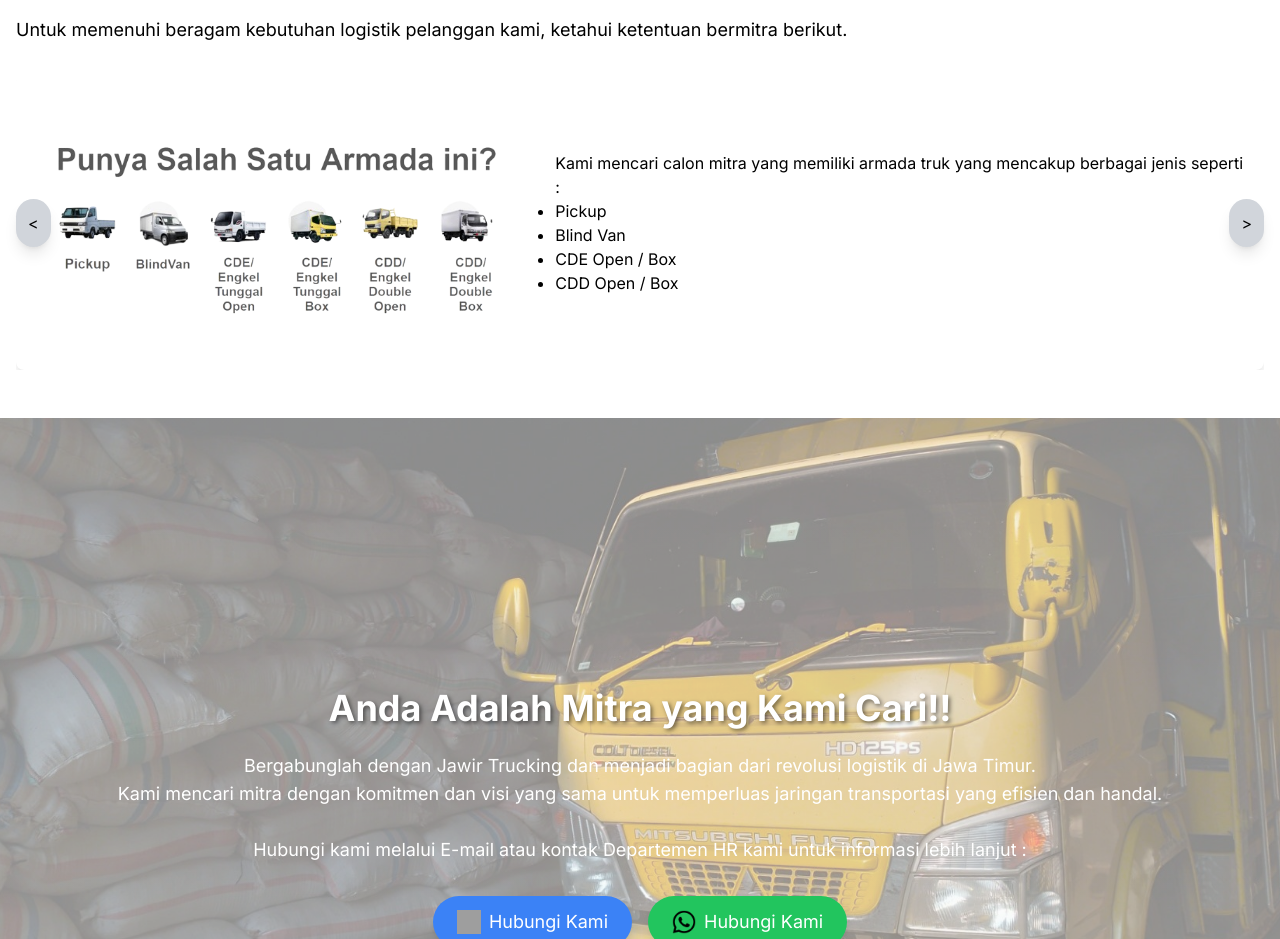
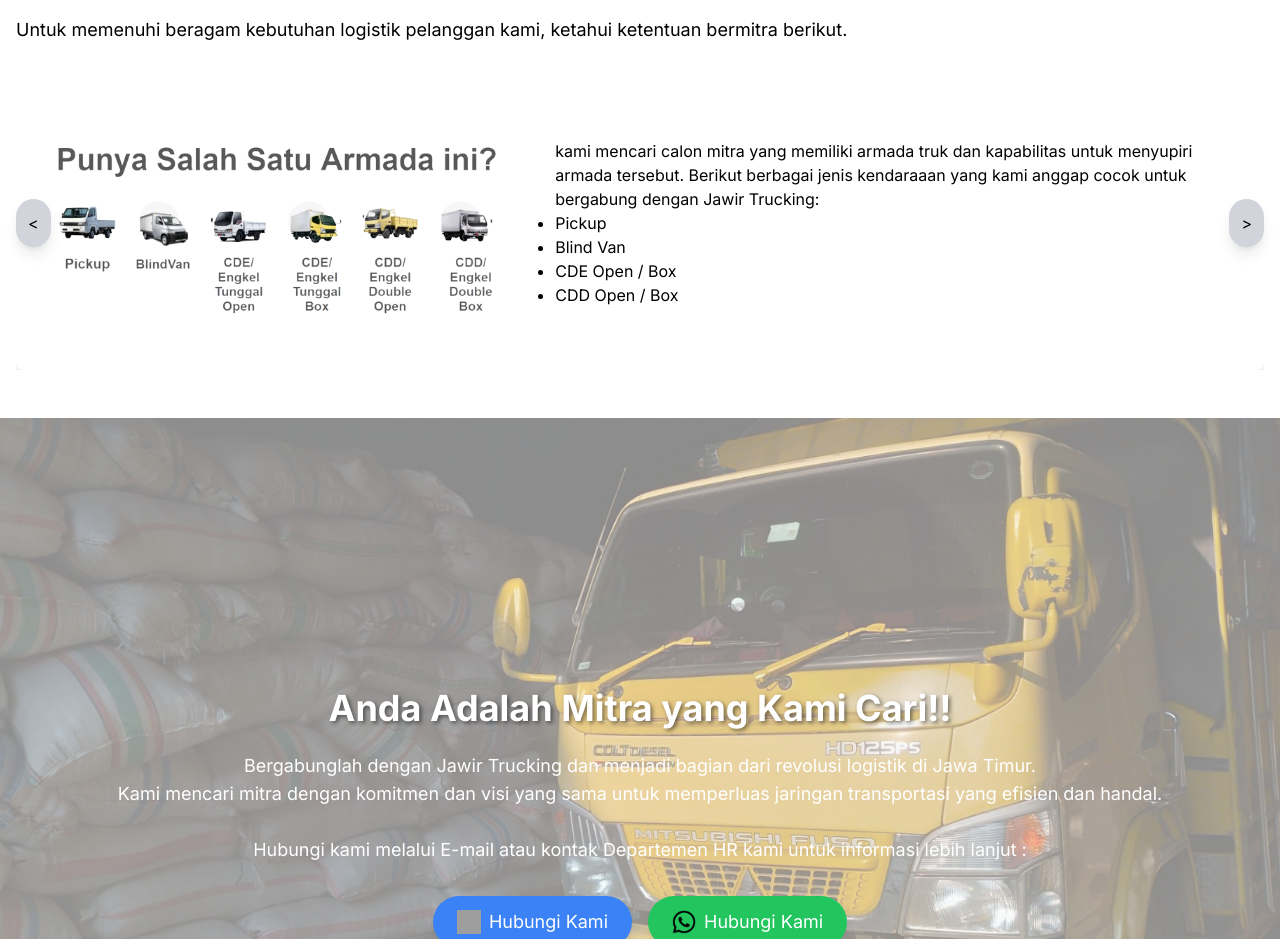
Before and after one commit to Ghavio1516/jawirtrucking, a Next.js app: page /mitra in a window 1280 px wide. Shown: the part 1000-1939 px from the top of the page. Built offline with nearby package versions, Linux system fonts and the light colour scheme; grey boxes are pictures that could not be loaded.

Commit message:
adjust word

```diff
--- a/app/mitra/page.js
+++ b/app/mitra/page.js
@@ -22,7 +22,7 @@ const Mitra = () => {
       alt: "Truck",
       description: (
         <div>
-          <p className="list-disc pl-5 text-left">Kami mencari calon mitra yang memiliki armada truk yang mencakup berbagai jenis seperti :</p>
+          <p className="list-disc pl-5 text-left">kami mencari calon mitra yang memiliki armada truk dan kapabilitas untuk menyupiri armada tersebut. Berikut berbagai jenis kendaraaan yang kami anggap cocok untuk bergabung dengan Jawir Trucking:</p>
           <ul className="list-disc pl-5 text-left">
             <li>Pickup</li>
             <li>Blind Van</li>
```
